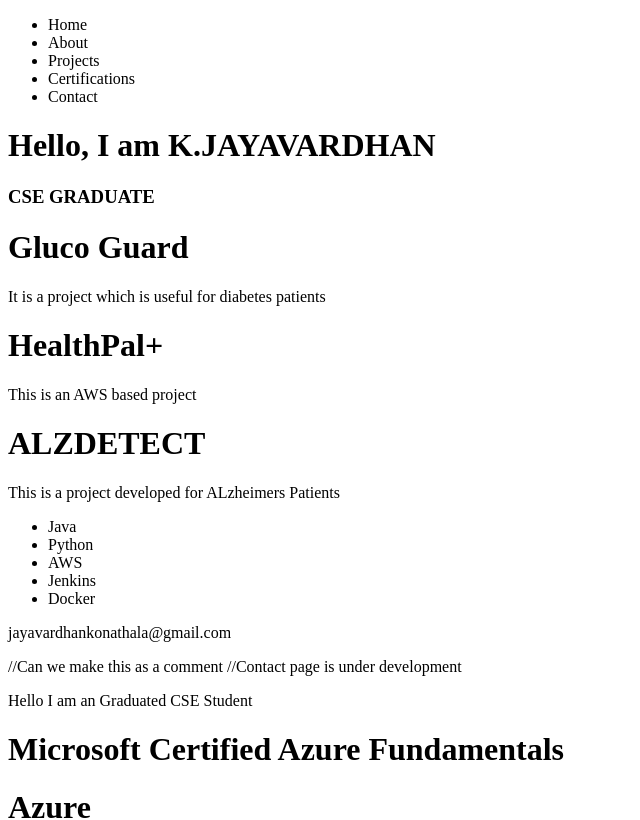
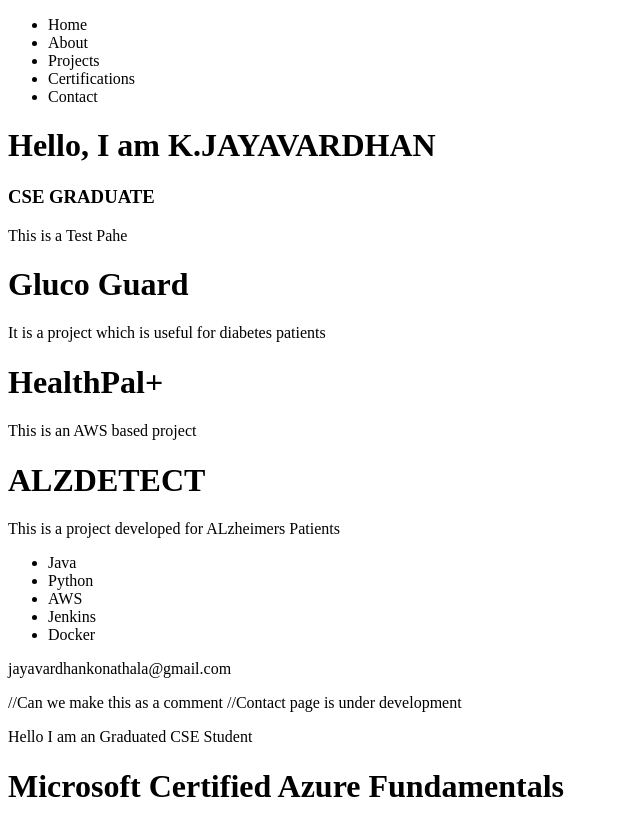
Before and after one commit to Jayavardhan56/My-Portfolio, a React app in the folder portfolio/: page / in a window 1280 px wide. Shown: the top 820 px of the page, without its empty margins (0-640 px from the left). Built offline with nearby package versions, Linux system fonts and the light colour scheme; the HTML template or start-up script is replaced by a standard one.

Commit message:
Update Home.jsx

```diff
--- a/portfolio/src/components/Home.jsx
+++ b/portfolio/src/components/Home.jsx
@@ -3,6 +3,7 @@ export default function Home(){
         <>
         <h1> Hello, I am K.JAYAVARDHAN</h1>
         <h3>CSE GRADUATE</h3>
+This is a Test Pahe
         </>
     );
 }
```
